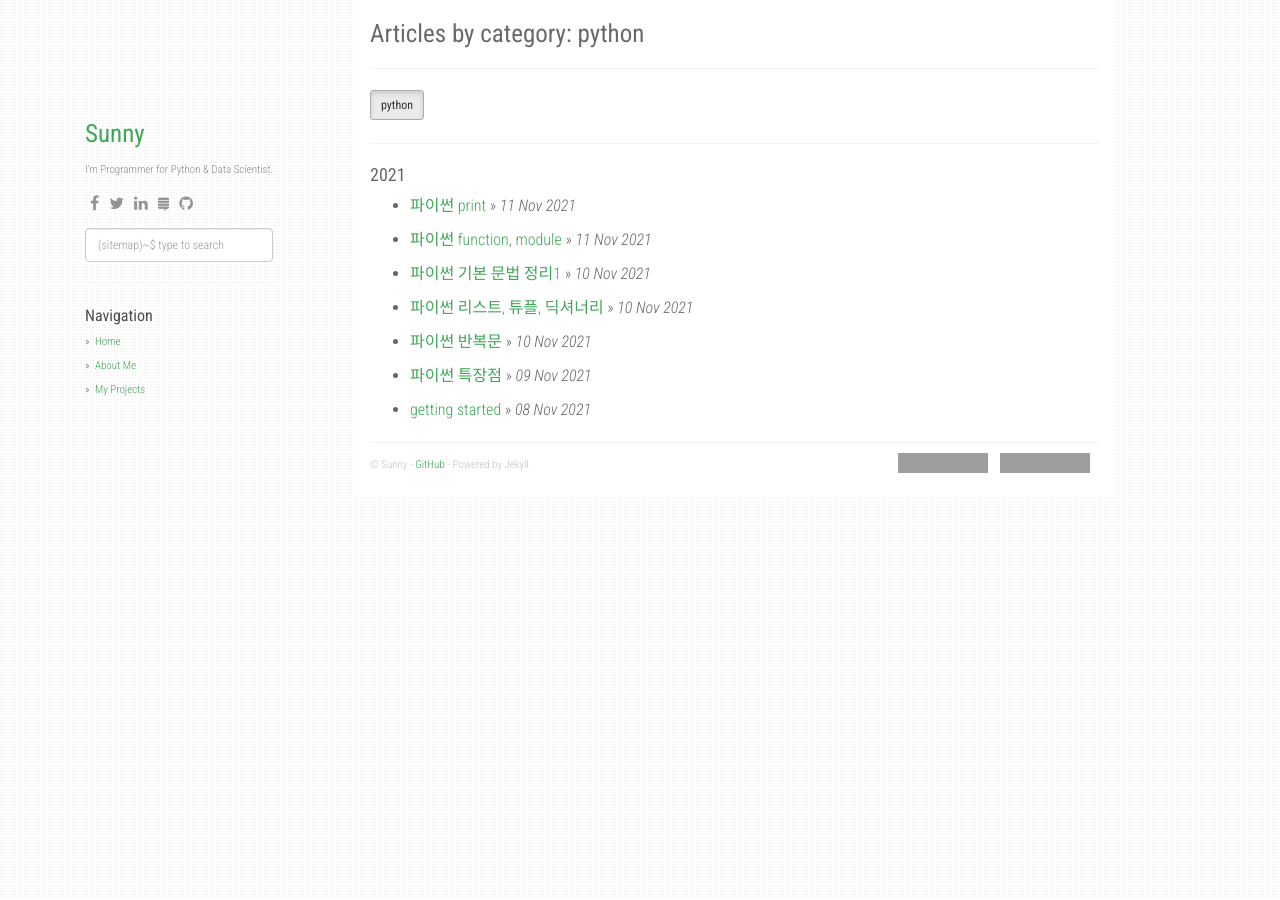
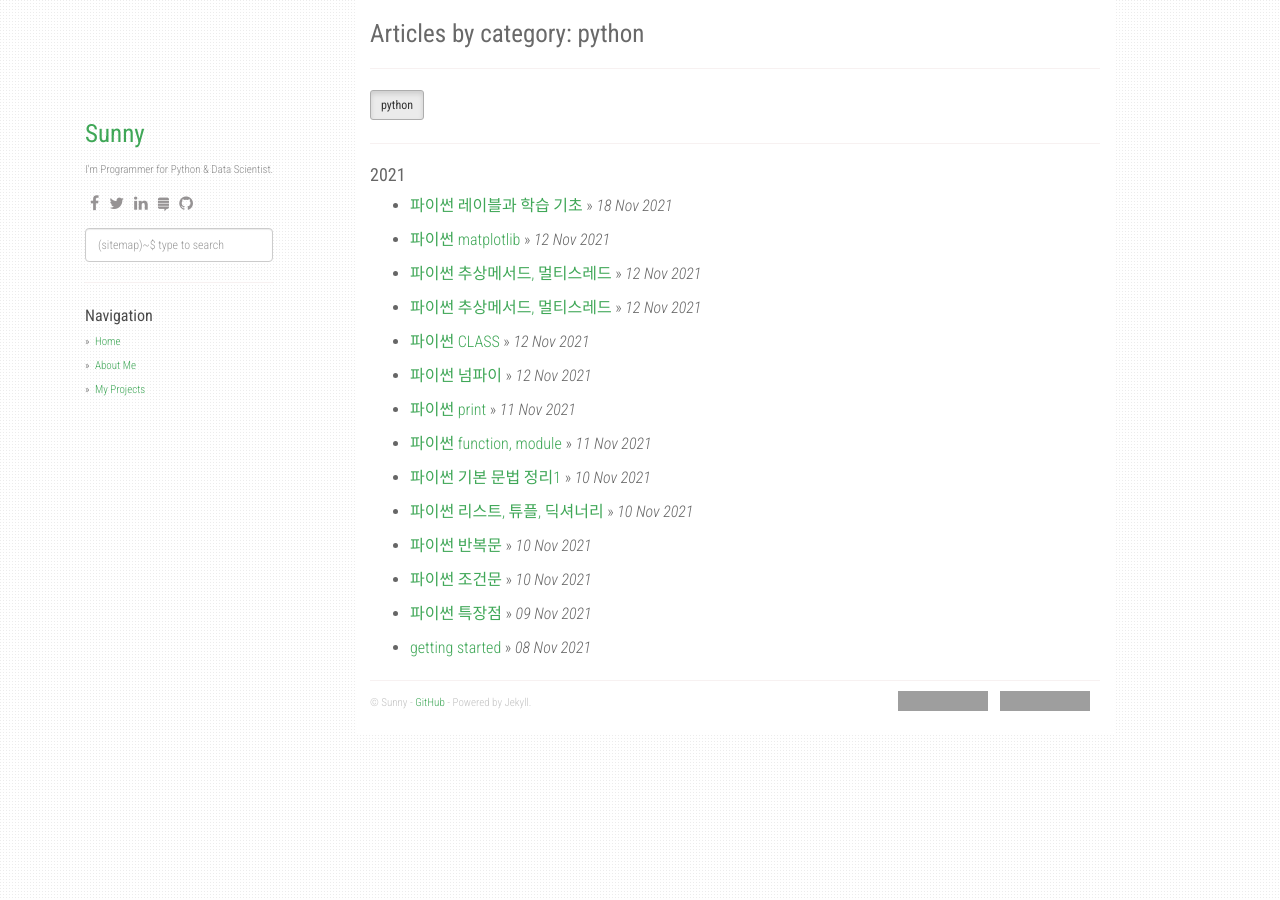
Before and after one commit to ParkEunSeon/ParkEunSeon.github.io, a Jekyll site: the page built from category/python.md, in a window 1280 px wide. Built offline with Jekyll 4.4.1, drawn with Linux system fonts in a browser that asks for light colours; nearby versions of some CDN libraries; some of the changed lines change nothing that is shown; grey boxes are pictures that could not be loaded.

Commit message:
정리한 내용 추가

````diff
--- a/_posts/2021-11-10-python-if.md
+++ b/_posts/2021-11-10-python-if.md
@@ -1,3 +1,9 @@
+---
+layout: post
+title:  "파이썬 조건문"
+date:   2021-11-10 14:08:00 +0700
+categories: [python]
+---
 # 1. 조건문
 
 ### 1.1 기본 if문
--- /dev/null
+++ b/_posts/2021-11-12-class.md
@@ -0,0 +1,204 @@
+---
+layout: post
+title:  "파이썬 CLASS"
+date:   2021-11-12 18:54:00 +0700
+categories: [python]
+---
+
+#### 1. 클래스의 개념
+
+- 클래스의 모양과 생성
+
+  ```python
+  class 클래스명:
+      # 이 부분에 관련 코드 구현
+  ```
+
+- 인스턴스 구현 형식
+
+  - 자동차 설계도(클래스)
+
+  ```python
+  class 자동차:
+  	# 자동차의 속성
+  	색상
+  	속도
+  	# 자동차의 기능
+  	속도 올리기()
+  	속도 내리기()
+  ```
+
+  - 자동차(인스턴스)
+
+    자동차1 = 자동차()
+
+    자동차2 = 자동차()
+
+    자동차3 = 자동차()
+
+    ```python
+    class Car :
+        color = ""
+        speed = 0
+        # self : 시작점, 선언되어 있는 그 스피드
+        def upSpeed(self, value):
+            self.speed += value
+
+        def downSpeed(self, value):
+            self.speed -= value
+
+        def printMessage():
+            print("시험출력이다.")
+
+        # 이 함수는 꼭 object_1에서만 실행되어야 함
+        # if __name__ == "__main__":
+    car = Car()
+    print(car.speed)
+    car.upSpeed(500)
+    print(car.speed)
+    car.upSpeed(500)
+    ```
+
+- 클래스 사용 순서
+
+  | 단계  | 작업               | 형식                                                         |
+  | ----- | ------------------ | ------------------------------------------------------------ |
+  | 1단계 | 클래스 선언        | class 클래스명:<br />     # 필드선언 <br />     # 메서드선언 |
+  | 2단계 | 인스턴스 생성      | 인스턴스 = 클래스명()                                        |
+  | 3단계 | 필드나 메서드 사용 | 인스턴스, 필드명 = 값<br />인스턴스, 메서드()                |
+
+
+
+#### 2. 생성자
+
+- 생성자의 개념 : 인스턴스를 생성하면서 필드값을 초기화시키는 함수
+
+- 생성자의 기본
+
+  - 생성자의 기본 형태 : __ init __() 이라는 이름
+
+    > **TIP** * _ _ init _ _ ()는 앞 뒤에 언더바(_)가 2개씩, init는 initialize의 약자로 초기화 의미
+    >
+    > 언더바가 2개 붙은 것은 파이썬에서 예약해 놓은 것, 프로그램을 작성시 이 이름을 사용해서 새로운 함수나 변수명을 만들지 말 것
+
+    ```python
+    class Car:
+    	color = ""
+    	speed = 0
+
+    	def __init__(self):
+    		self.color = "빨강"
+    		self.speed = 0
+
+    ```
+
+  - 기본 생성자
+
+    - 매개변수가 self만 있는 생성자
+
+      ```python
+      ## 클래스 선언 부분
+      class Car :
+      	color = ""
+      	speed = 0
+
+      	def __init__(self):
+      		self.color = "빨강"
+      		self.speed = 0
+
+      	def upSpeed(self, value):
+      		self.speed += value
+
+      	def downSpeed(self, value):
+      		self.speed -= value
+
+      	# 메인코드부분
+      	myCar1 = Car()
+      	myCar2 = Car()
+
+      	print(f"자동차1의 색상은 {myCar1.color}이며, 현재 속도는 {myCar1.speed}입니다.")
+      	print(f"자동차2의 색상은 {myCar2.color}이며, 현재 속도는 {myCar2.speed}입니다.")
+      ```
+
+
+
+  #### 4. 인스턴스 변수와 클래스 변수
+
+  - 인스턴스 변수
+
+    - **인스턴스 변수**는 클래스에 정의된 변수로, 이를 위해 각각의 인스턴스화된 클래스의 객체가 별도의 사본이나 인스턴스를 가지고 있다.
+
+      인스턴스 변수는 클래스 변수와 유사점이 있다. 인스턴스와 클래스 멤버 간에 동일한 이분법이 메소드에도 적용되며, 클래스는 인스턴스 메소드를 둘 다 소유할 수 있다.
+
+      각 인스턴스 변수는 오브젝트의 소유 기간 동안 메모리에 상주한다.
+
+      예 ) Car 클래스 2개의 필드
+
+      ```python
+      class Car:
+      	color = "" #필드 : 인스턴스 변수
+      	speed = 0  # 필드 : 인스턴스 변수
+      ```
+
+    - 클래스를 이용해 메인코드에서 인스턴스 만들기
+
+      ```python
+      myCar1 = Car()
+      myCar2 = Car()
+      ```
+
+  - 클래스 변수
+
+    - 클래스 변수 정의 : 클래스 안에 공간이 할당된 변수, 여러 인스턴스가 클래스 변수 공간에 함께 사용한다.
+
+      클래스의 인스턴스가 얼마나 많이 존재하는지에 관계 없이, 하나의 사본이 존재하는 클래스에 정의된 변수이다.
+
+#### 5. 클래스의 상속
+
+- 상속의 개념
+
+  - 클래스 상속 : 기존 클래스에 있는 필드와 메서드를 그대로 물려받는 새로운 클래스를 만드는 것
+
+  - 공통된 내용을 자동차 클래스에 두고 상속을 받음으로써 일관되고 효율적인 프로그래밍 가능
+
+  - 상위 클래스인 자동차 클래스를 슈퍼 클래스 또는 부모클래스, 하위의 승용차와 트럭 클래스는 서브 클래스 또는 자식 클래스
+
+    ```python
+    class 서브_클래스(슈퍼_클래스):
+        # 이 부분에 서브클래스의 내용 코딩
+    ```
+
+- 메서드 오버라이딩 구현 코드
+
+  ```python
+  class Car:
+  	speed = 0
+  	def upSpeed(self,value):
+  		self.speed += value
+
+  		print(f"현재 속도(슈퍼클래스):{self.speed}")
+  class Sedan(Car):
+  	def upSpeed += value
+  		self.speed += value
+
+  		if self.speed > 150 :
+  			self.speed = 150
+
+          print(f"현재 속도(서브클래스):{self.speed}")
+
+  class Truck(Car):
+  	pass
+
+  # 변수 선언 부분
+  sedan1, truck1 = None, None
+
+  # 메인 코드 부분
+  truck1 = Truck()
+  sedan1 = Sedan()
+
+  print("트럭 -->", end="")
+  truck1.upSpeed(200)
+
+  print("승용차 --> ", end="")
+  sedan1.upSpeed(200)
+  ```
--- /dev/null
+++ b/_posts/2021-11-12-matplot.md
@@ -0,0 +1,119 @@
+---
+layout: post
+title:  "파이썬 추상메서드, 멀티스레드"
+date:   2021-11-12 18:54:00 +0700
+categories: [python]
+---
+
+
+
+#### 1. 객체지향 프로그래밍의 심화 내용
+
+- 클래스의 특별한 메서드
+
+  - _ _ del _ _ () 메서드(소멸자) : 생성자와 반대로 인스턴스 삭제할 때 자동 호출
+  - _ _ repr _ _ () 메서드: 인스턴스를 print() 문으로 출력할 때 실행
+  - _ _ add _ _ () 메서드 : 인스턴스 사이에 덧셈 작업이 일어날 때 실행되는 메서드, 인스턴스 사이의 덧셈 작업 가능
+  - 비교메서드(_ _ lt/le/gt/ge/eq/ne _ _ ()) : 인스턴스 사이의 비교연산자를 사용할 때 호출
+
+- 추상메서드
+
+  - 서브클래스에서 메서드를 오버라이딩 : 슈퍼클래스에서는 빈 껍질의 메서드만 만들어 놓고 내용은 pass로 채움
+
+    ```python
+    # 클래스 선언 부분
+    class SuperClass:
+    	def method(self):
+    		pass
+    # superclass를 상속받음
+    class SubClass1(SuperClass):
+    	def method(self):
+    		print('SubClass1에서 method()를 오버라이딩 함')
+    # superclass를 상속받음
+    class SubClass2(SuperClass):
+    	pass
+
+    # 메인 코드 부분
+    sub1 = SubClass1()
+    sub2 = SubClass2()
+    # 오버라이딩한 method()호출
+    sub1.method()
+    sub2.method()
+    ```
+
+
+
+- 멀티 스레드
+
+  - 프로그램 하나에서 여러 개를 동시에 처리할 수 있도록 제공하는 기능
+
+
+    ![img](https://blog.kakaocdn.net/dn/EX7zQ/btq1IqEQAKm/rmj8CxAvnltt6IFXYE8rI1/img.png)
+
+
+
+  - 멀티스레드의 예시 : 자동차 세대가 경주하는 코드
+
+    ```python
+    import time
+
+    #클래스 선언부분
+    class RacingCar :
+    	carName = ''
+    	def __init__(self, name):
+    		self.carName = name
+
+    	def runCar(self):
+    		for _ in range(0,3):
+    			carStr = self.carName + "~~달립니다.\n"
+    			print(carStr, end='')
+    			time.sleep(0.1) # 빠른 출력 방지
+
+    ```
+
+    ```python
+    import threading
+    # 메인코드부분
+    car1 = RacingCar('@자동차1')
+    car2 = RacingCar('#자동차2')
+    car3 = RacingCar('$자동차3')
+
+    # 사용 스레드 생성
+    th1 = threading.Thread(target=car1.runCar)
+    th2 = threading.Thread(target=car2.runCar)
+    th3 = threading.Thread(target=car3.runCar)
+
+    # 스레드 start
+    th1.start()
+    th2.start()
+    th3.start()
+    ```
+
+-  멀티 프로세싱
+
+  - 동시에 CPU를 여러 개 사용함으로써 복잡하고 시간이 오래 걸리는 작업을 병렬 처리하여 단 시간안에 끝낼 수 있게 함
+
+    ```python
+    import multiprocessing
+
+    # 메인코드부분
+    if __name__ == "__main__":
+    	car1 = RacingCar('@자동차1')
+    	car2 = RacingCar('#자동차2')
+    	car3 = RacingCar('$자동차3')
+
+    	# 사용 프로세스 생성
+        mp1 = multiprocessing.Process(target=car1.runCar)
+        mp2 = multiprocessing.Process(target=car2.runCar)
+        mp3 = multiprocessing.Process(target=car3.runCar)
+
+        # 프로세스 start
+        mp1.start()
+        mp2.start()
+        mp3.start()
+
+        # 프로세스 end
+        mp1.join()
+        mp2.join()
+        mp3.join()
+    ```
--- /dev/null
+++ b/_posts/2021-11-12-matplotlib.md
@@ -0,0 +1,19 @@
+---
+layout: post
+title:  "파이썬 matplotlib"
+date:   2021-11-12 19:00:00 +0700
+categories: [python]
+---
+
+
+
+#### 1. Matplotlib란?
+
+- 그래프나 그림을 그릴 수 있는 플라팅(plotting) 라이브러리
+- 파이썬에서 제공하는 함수들을 사용하면 매트랩(Matlab)처럼 다룰 수 있으며 제공되는 기능과 문법이 비슷함
+- pyplot 모듈을 사용하여 데이터를 시각적으로 표현할 수 있음
+  - Matplot과 인터페이스 역할을 하는 것으로 상태 머신이라고 함
+
+#### 2. Matplotlib 작성법
+
+- 직선 그래프
--- /dev/null
+++ b/_posts/2021-11-12-multi_thread-multi_processing.md
@@ -0,0 +1,119 @@
+---
+layout: post
+title:  "파이썬 추상메서드, 멀티스레드"
+date:   2021-11-12 18:54:00 +0700
+categories: [python]
+---
+
+
+
+#### 1. 객체지향 프로그래밍의 심화 내용
+
+- 클래스의 특별한 메서드
+
+  - _ _ del _ _ () 메서드(소멸자) : 생성자와 반대로 인스턴스 삭제할 때 자동 호출
+  - _ _ repr _ _ () 메서드: 인스턴스를 print() 문으로 출력할 때 실행
+  - _ _ add _ _ () 메서드 : 인스턴스 사이에 덧셈 작업이 일어날 때 실행되는 메서드, 인스턴스 사이의 덧셈 작업 가능
+  - 비교메서드(_ _ lt/le/gt/ge/eq/ne _ _ ()) : 인스턴스 사이의 비교연산자를 사용할 때 호출
+
+- 추상메서드
+
+  - 서브클래스에서 메서드를 오버라이딩 : 슈퍼클래스에서는 빈 껍질의 메서드만 만들어 놓고 내용은 pass로 채움
+
+    ```python
+    # 클래스 선언 부분
+    class SuperClass:
+    	def method(self):
+    		pass
+    # superclass를 상속받음
+    class SubClass1(SuperClass):
+    	def method(self):
+    		print('SubClass1에서 method()를 오버라이딩 함')
+    # superclass를 상속받음
+    class SubClass2(SuperClass):
+    	pass
+
+    # 메인 코드 부분
+    sub1 = SubClass1()
+    sub2 = SubClass2()
+    # 오버라이딩한 method()호출
+    sub1.method()
+    sub2.method()
+    ```
+
+
+
+- 멀티 스레드
+
+  - 프로그램 하나에서 여러 개를 동시에 처리할 수 있도록 제공하는 기능
+
+
+    ![img](https://blog.kakaocdn.net/dn/EX7zQ/btq1IqEQAKm/rmj8CxAvnltt6IFXYE8rI1/img.png)
+
+
+
+  - 멀티스레드의 예시 : 자동차 세대가 경주하는 코드
+
+    ```python
+    import time
+
+    #클래스 선언부분
+    class RacingCar :
+    	carName = ''
+    	def __init__(self, name):
+    		self.carName = name
+
+    	def runCar(self):
+    		for _ in range(0,3):
+    			carStr = self.carName + "~~달립니다.\n"
+    			print(carStr, end='')
+    			time.sleep(0.1) # 빠른 출력 방지
+
+    ```
+
+    ```python
+    import threading
+    # 메인코드부분
+    car1 = RacingCar('@자동차1')
+    car2 = RacingCar('#자동차2')
+    car3 = RacingCar('$자동차3')
+
+    # 사용 스레드 생성
+    th1 = threading.Thread(target=car1.runCar)
+    th2 = threading.Thread(target=car2.runCar)
+    th3 = threading.Thread(target=car3.runCar)
+
+    # 스레드 start
+    th1.start()
+    th2.start()
+    th3.start()
+    ```
+
+-  멀티 프로세싱
+
+  - 동시에 CPU를 여러 개 사용함으로써 복잡하고 시간이 오래 걸리는 작업을 병렬 처리하여 단 시간안에 끝낼 수 있게 함
+
+    ```python
+    import multiprocessing
+
+    # 메인코드부분
+    if __name__ == "__main__":
+    	car1 = RacingCar('@자동차1')
+    	car2 = RacingCar('#자동차2')
+    	car3 = RacingCar('$자동차3')
+
+    	# 사용 프로세스 생성
+        mp1 = multiprocessing.Process(target=car1.runCar)
+        mp2 = multiprocessing.Process(target=car2.runCar)
+        mp3 = multiprocessing.Process(target=car3.runCar)
+
+        # 프로세스 start
+        mp1.start()
+        mp2.start()
+        mp3.start()
+
+        # 프로세스 end
+        mp1.join()
+        mp2.join()
+        mp3.join()
+    ```
--- /dev/null
+++ b/_posts/2021-11-12-numpy.md
@@ -0,0 +1,247 @@
+---
+layout: post
+title:  "파이썬 넘파이"
+date:   2021-11-12 18:00:00 +0700
+categories: [python]
+---
+
+
+
+#### 1. Numpy(Numerical Python)란
+
+- **NumPy**("넘파이")는 행렬이나 일반적으로 대규모 다차원 배열을 쉽게 처리 할 수 있도록 지원하는 파이썬의 라이브러리임 NumPy는 데이터 구조 외에도 수치 계산을 위해 효율적으로 구현된 기능을 제공한다.
+- Loop없이 대량 데이터의 배열 연산 가능
+- ndarray : n차원 배열의 객체
+- 이산수학과 무작위 수 생성 등의 기능 제공
+- 벡터와 행렬을 위한 특수한 배열 형식 제공
+- 생성될 때 크기가 정해짐
+
+
+
+#### 2. Numpy 사용법
+
+-  Ndarray 생성
+
+  ```python
+  import numpy as np
+  array1 = np.array([1,2,3])
+  array2 = np.array([[1,2,3],
+                     [2,3,4]])
+  ```
+
+- Ndarray 형태(shape)와 차원
+
+  | array                   | 차원  | shape  |
+  | ----------------------- | ----- | ------ |
+  | [1 2 3]                 | 1차원 | (3, )  |
+  | [[1 2 3]<br /> [4 5 6]] | 2차원 | (2, 3) |
+
+  - ndarray의 shape는 ndarray.shape 속성으로, 차원은 ndarray.ndim 속성으로 알 수 있음
+
+- Ndarray 타입
+
+  - ndarray내의 데이터값은 숫자 값, 문자열 값, 불 값 등이 모두 가능함
+  - 숫자형의 경우 int형(8bit,16bit, 32bit),unsigned int형(8bit,16bit,32bit), float형(16bit, 32bit, 64bit, 128bit), 그리고 이보다 더 큰 숫자값이나 정밀도를 위해 complex 타입도 제공함
+  - ndarray 내의 데이터 타입은 그 연산의 특성상 같은 데이터 타입만 가능함. 즉, 한개의 ndarray 객체에 int와 float가 함께 있을 수 없음
+  - ndarray 내의 데이터 타입은 ndarray dtype으로 확인할 수 있음
+
+- Ndarray 타입 변환
+
+  - astype()을 이용하여 변환
+    - 변경을 원하는 타입을 astype()에 인자로 입력
+    - 대용량 데이터를 ndarray로 만들때 메모리를 절약하기 위해 자주 사용. 0,1,2와 같이 크지 않는 범위의 숫자를 위해서 64bit float 형 보다는 8bit 또는 16bit의 integer형으로 변환하는 것이 훨씬 메모리를 많이 절약하게 됨
+
+- 넘파이 ndarray의 axis 축
+
+  - ndarray의 shape은 행,열, 높이 단위로 부여되는 것이 아니라 axis0, axis1, axis2와 같이 axis 단위로 부여됨
+
+    > **TIP** slicing에서 잊지 말아야할 규칙은 **가장 첫번째 인자가 가장 바깥의 array를 slicing한다는 것**
+
+  - 1차원배열 : axis0(row)
+
+  - 2차원배열 : axis0(vertical), axis1(row)
+
+  - 3차원배열 : axis0(height),axis1(width),axis2(row)
+
+- numpy 배열의 기본 함수
+
+  - zeros : 괄호안에 입력된 숫자만큼의 원소를 생성하고 0으로 초기화
+
+  - mean() : 배열에 저장된 원소들의 평균값을 계산
+
+    | **순서**   | **1. Numpy 모듈 가져오기<br />2. 파이썬의 데이터형(예:리스트)을 Numpy 형식으로 변환<br />3. Numpy에서 제공하는 기능 수행(예:평균)** |
+    | ---------- | ------------------------------------------------------------ |
+    | **명령문** | import numpy as np<br />x = np.array([1,2,3])<br />print(x.mean())    # 3.0출력 |
+
+  - array() : numpy 형식으로 배열의 원소를 입력할 때는 반드시 리스트 형식으로 입력
+
+    ```python
+    x = np.array([1,3,5])
+    ```
+
+  - reshape() : 배열을 원하는 모양으로 생성
+
+    ```python
+    x = np.array([1,3,5,7,9,11]).reshpae(3,2)
+    ```
+
+  - ones() : 배열을 1의 값들로 채움
+
+    ```python
+    y = np.ones([3,4])
+    print(y)
+    ```
+
+- numpy 배열의 슬라이싱
+
+  - 슬라이싱 : **':'**을 이용하여 연속된 값을 선택함
+
+    ![Two-dimensional array slicing](https://www.oreilly.com/library/view/python-for-data/9781449323592/httpatomoreillycomsourceoreillyimages2172114.png)
+
+  - slicing 할때의 주의 사항
+
+    - 원소의 특정 인덱스 위치에서 일괄적으로 접근 가능함
+    - 먼저 리스트를 Numpy 형식으로 변환 후 슬라이싱 해야 함
+    - 리스트의 인덱스는 반드시 정수나 슬라이스여야함
+
+- Numpy를 이용한 연산
+
+  - 파이썬 math 모듈의 sqrt()
+
+    ```python
+    import math
+    math.sqrt(2)
+    ```
+
+  - numpy의 sqrt
+
+    ```python
+    import numpy as np
+    np.sqrt([2,3,4])
+    ```
+
+- 제로 벡터와 제로 행렬
+
+  - 제로 백터 : 0으로 가득 찬 array를 생성함
+
+    ```python
+    import numpy as np
+    zero_vector = np.zeros(3)
+    print(zero_vector)   # 0으로 초기화된 1차원의 zero_vector
+    zero_matrix = np.zeros((4,3))
+    print(zero_matrix)	# 0으로 초기화된 4X3 형식의 2차원 배열 생성
+    my_array = np.zeros(15).reshape(3,5)
+    my_array += 4
+    my_array
+    ```
+
+- 전치행렬
+
+  - 행과 열을 교환하여 얻어지는 행렬
+
+  - 행렬의 값들을 주대각선을 기준으로 위치를 바꾼 행렬을 의미함
+
+  - 전치행렬로 변환 : transpose()
+
+    ```python
+    import numpy as np
+    ary = np.array([[1,2],[3,4]])
+    print(ary.traispose())
+    ```
+
+- 사칙연산
+
+  - 2개 배열에 대한 연산
+
+    - 2개 배열에 저장된 내용을 인덱스별로 계산
+
+    - 선형대수학의 사칙연산과 동일하게 작동
+
+    - 곱셈과 같은 원리로 동작
+
+      ```python
+      import numpy as np
+      x = np.array([1,2,3])
+      y = np.array([4,5,6])
+      ```
+
+    - Numpy 배열에 1을 더하면 각각의 원소에 1씩을 더할 수 있음
+
+      ```python
+      s = np.array([1,2,3])
+      t = s + 1
+      print(t)
+      ```
+
+    - 인덱싱
+
+      ```python
+      x = np.array([[1,2,3],[4,5,6],[7,8,9]])
+      print(x[1])		#[4 5 6]
+      print(x[:,1])	# [2 5 8]
+      ```
+
+    - 2개의 Numpy 배열간의 계산
+
+      ```python
+      x = np.array([[1,2,3],[4,5,6],[7,8,9]])
+      y = np.array([[2,3,4],[5,6,7],[8,9,10]])
+      print(x[:,1]+y[:,1]) # [5 11 17]
+      ```
+
+    - 리스트 인덱싱
+
+      ```python
+      a = np.array([10, 20, 30, 40, 50, 60, 70])
+      i = [1, 3, 5]
+      print(a[i]) 	# [20 40 60]
+      ```
+
+    - 슬라이싱
+
+      - 오류를 방지하기 위해 Numpy 형태의 배열 a에서 리스트 b로 복사하기 전에 리스트 b 또한 Numpy 형태로 변환한 후 복사해야 함
+
+      ```python
+      import numpy as np
+      a = np.array([10,20,30,40,50,60,70])
+      b = np.array(a[1:6,2])
+      print('b:',b)	# b: [20 40 60]
+      b[1] = 10
+      print('b:',b)	# b:[20 10 60]
+      print('a:',a)	# a:[10 20 30 40 50 60 70]
+      type(b)
+      ```
+
+    - 불리언
+
+      - numpy 배열 a의 원소들이 50을 초과하면 True값 저장
+
+      - 초과하지 않으면 False 값 저장
+
+        ```python
+        a = np.array([10,20,30,40,50,60,70])
+        b = a > 50
+        print(b)	# [False False False False False True True]
+        ```
+
+    - Random
+
+      - Random 메소드에 입력값으로 5를 입력해주면 0에서 1사이의 무작위의 수 5개를 생성
+
+      - print() : 리스트 형태로 출력
+
+      - all() : 배열의 모든 원소가 조건을 만족하면 True를 출력, 그렇지 않으면 False를 출력
+
+      - any() : 배열에 조건을 만족하는 원소가 있으면 True를 출력
+
+        ```python
+        ary = np.random.random(5)
+        print(ary)
+        print(np.all(ary >= 0.3))
+        print(np.any(ary > 0.7))
+        ```
+
+    - 등간격 나누기
+
+      - linspace() : 시작과 끝의 값을 지정하고 그 사이의 값을 균등하게 배분
+      - logspace():10에서 100까지 5개의 대수(로그) 형태의 간격으로 나누어진 원소들을 배열로 생성(로그값을 알고 있다면 그대로 그 값을 입력해도 됨)
--- /dev/null
+++ b/_posts/2021-11-18-label-basic.md
@@ -0,0 +1,12 @@
+---
+layout: post
+title:  "파이썬 레이블과 학습 기초"
+date:   2021-11-18 18:54:00 +0700
+categories: [python]
+---
+
+#### 1. 레이블과 학습
+
+* **지도학습(Supervised Learning)** : 정답 레이블 데이터가 있는 학습
+* **비지도학습(Unsupervised Learning)** : 정답 레이블이 없는 데이터를 이용한 학습
+* **준지도학습(Semi-Supervised Learning)** : 정답 레이블이 있는 작은 데이터셋으로 1차 (지도)학습을 하고, 정답 레이블이 없는 큰 데이터셋으로 2차 학습을 하는 것
````
